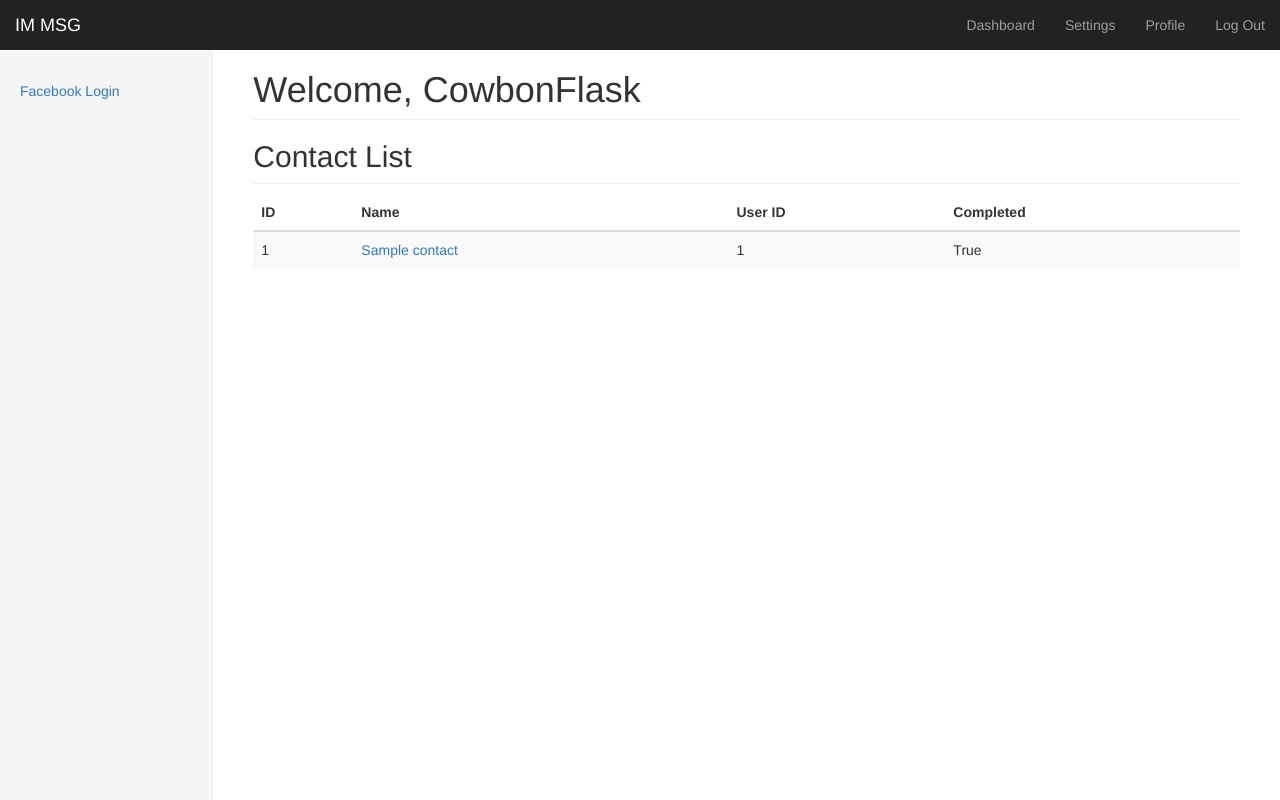
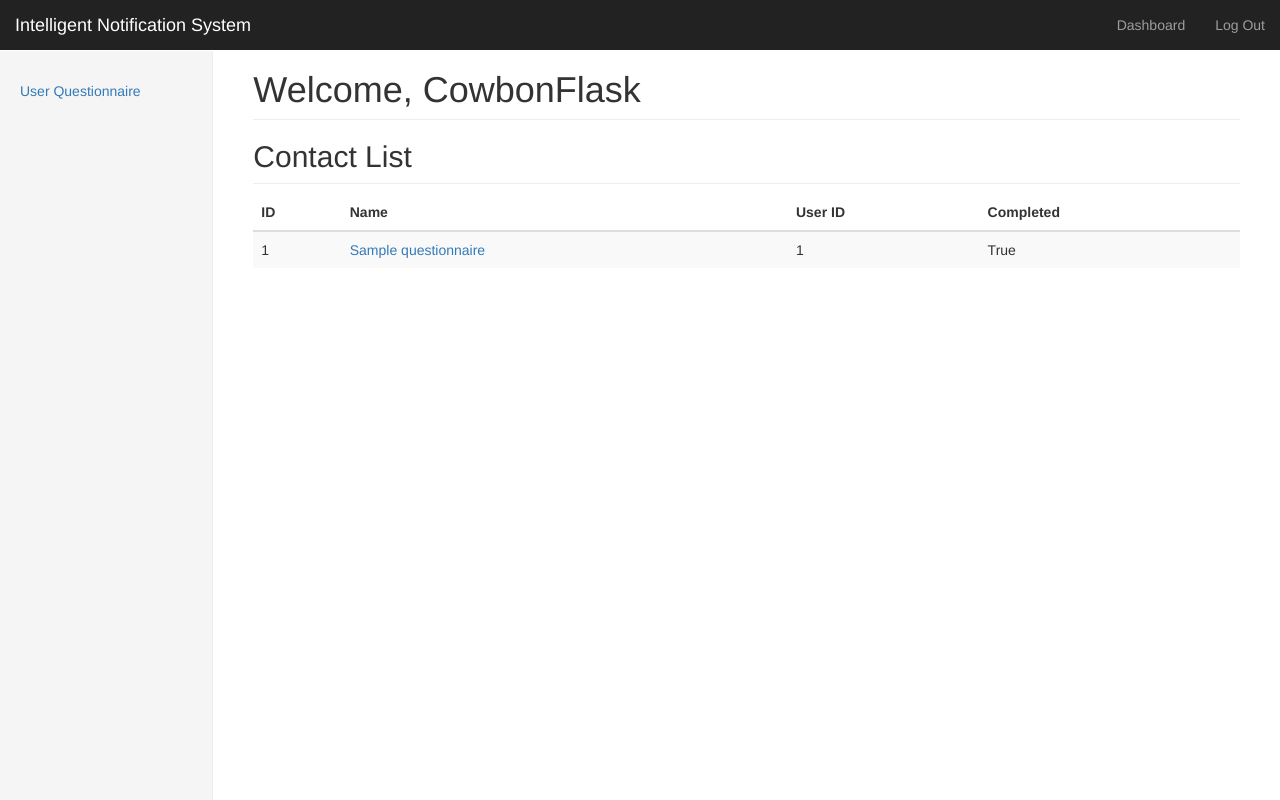
Before and after one commit to NCTUMUILab/intelligent_noti, a Flask app: page /dashboard in a window 1280 px wide. Run offline with Flask 2, Linux system fonts and the light colour scheme; a user stored in the database is signed in; tables that the repository leaves empty hold one stand-in row (values such as "Sample post"); some libraries are stand-ins or nearby versions.

Commit message:
add test file, complete user questionnaire system, add model UserQuestionnaire, add layout.html for nar bar

```diff
--- a/app.py
+++ b/app.py
@@ -3,11 +3,12 @@ from flask_bootstrap import Bootstrap
 from werkzeug.security import generate_password_hash, check_password_hash
 from flask_login import login_user, login_required, logout_user, current_user
 
-from models import app, db, User, Contact
+from models import app, db, User, ContactQuestionnaire, UserQuestionnaire
 from forms import LoginForm, RegisterForm, FacebookLoginForm
 from login import login_manager, load_user
 from get_facebook import fbMessenger, ThreadInfo
-import json
+from json import dumps
+from testing import contacts_test
 
 
 # init bootstrap
@@ -54,69 +55,95 @@ def logout():
 	logout_user()
 	return redirect(url_for('index'))
 
+### Main page
 @app.route('/dashboard')
 @login_required
 def dashboard():
-	contacts = Contact.query.filter_by(user_id=current_user.id).all()
-	return render_template('dashboard.html', name=current_user.username, contacts=contacts)
+	questionnaires = ContactQuestionnaire.query.filter_by(user_id=current_user.id).all()
+	return render_template('dashboard.html', name=current_user.username, questionnaires=questionnaires)
 
+### Facebook ###
 @app.route('/facebook', methods=['GET', 'POST'])
 @login_required
 def facebook():
 	form = FacebookLoginForm()
 	if form.validate_on_submit():
 		print("start scanning fbMessenger")
-		fb = fbMessenger(form.account.data, form.password.data)
-		contacts = fb.get_messages()
-		contacts = sorted(contacts, reverse=True, key=lambda c: c.msg_count)
+		# fb = fbMessenger(form.account.data, form.password.data)
+		# contacts = fb.get_messages()
+		# contacts = sorted(contacts, reverse=True, key=lambda c: c.msg_count)
+		contacts = sorted(contacts_test, reverse=True, key=lambda c: c.msg_count) ## for testing
 		return render_template('contact_list.html', name=current_user.username, contacts=contacts)
 
 	return render_template('facebook_login.html', form=form)
 
-@app.route('/submitContacts', methods=['POST'])
+@app.route('/confirmContacts', methods=['POST'])
 @login_required
-def submitContacts():
+def confirmContacts():
 	contact_name_list = request.form.getlist('select')
 	for name in contact_name_list:
 		is_group = request.form['{}_is_group'.format(name)] == 'True'
-		new_contact = Contact(name=name, user_id=current_user.id, is_group=is_group, completed=False)
-		db.session.add(new_contact)
+		new_questionnaire = ContactQuestionnaire(
+			contact_name=name,
+			user_id=current_user.id,
+			is_group=is_group,
+			completed=False)
+		db.session.add(new_questionnaire)
 		db.session.commit()
 	return redirect(url_for('dashboard'))
 
-def find_contact(current_user, user_id, contact_id):
+### Questionnare System ###
+def find_questionnaire(current_user, user_id, questionnaire_id):
 	if user_id != current_user.id:
 		return 1, "you are not this user!", None
 
-	contacts = Contact.query.filter_by(user_id=current_user.id).all()
-	for contact in contacts:
-		if contact_id == contact.id:
-			return 0, "Found", contact
-	return 2, "you don't have THIS contact", None
+	questionnaires = ContactQuestionnaire.query.filter_by(user_id=current_user.id).all()
+	for questionnaire in questionnaires:
+		if questionnaire_id == questionnaire.id:
+			return 0, "Found", questionnaire
+	return 2, "you don't have THIS questionnaire", None
 
-@app.route('/questionnaire/<user_id>/<contact_id>')
+@app.route('/questionnaire/<user_id>/<questionnaire_id>', methods=['GET', 'POST'])
 @login_required
-def questionnaire(user_id, contact_id):
-	error, message, contact = find_contact(current_user=current_user, user_id=int(user_id), contact_id=int(contact_id))
+def questionnaire(user_id, questionnaire_id):
+	error, message, questionnaire = find_questionnaire(current_user=current_user, user_id=int(user_id), questionnaire_id=int(questionnaire_id))
 	if error:
 		return message
-	elif contact.is_group:
-		return render_template('group_questionnaire.html', contact=contact)
-	else:
-		return render_template('contact_questionnaire.html', contact=contact)
 
-@app.route('/submit_questionnaire/<user_id>/<contact_id>', methods=['POST'])
+	if request.method == 'POST':
+		answers_dict = request.form.to_dict(flat=True)
+		questionnaire.data = dumps(answers_dict, ensure_ascii=False)
+		questionnaire.completed = True
+		db.session.commit()
+		return redirect(url_for('dashboard'))
+
+	elif request.method == 'GET':
+		if questionnaire.is_group:
+			return render_template('group_questionnaire.html', questionnaire=questionnaire)
+		else:
+			return render_template('contact_questionnaire.html', questionnaire=questionnaire)
+
+@app.route('/user_questionnaire', methods=['GET', 'POST'])
 @login_required
-def submit_questionnaire(user_id, contact_id):
-	error, message, contact = find_contact(current_user=current_user, user_id=int(user_id), contact_id=int(contact_id))
-	if error:
-		return message
-	else:
+def user_questionnaire():
+	questionnaire_done = UserQuestionnaire.query.filter_by(user_id=current_user.id).first()
+	if questionnaire_done:
+		return "you have done the user questionnaire!"
+
+	if request.method == 'GET':
+		return render_template('user_questionnaire.html')
+
+	elif request.method == 'POST':
 		answers_dict = request.form.to_dict(flat=True)
-		contact.data = json.dumps(answers_dict, ensure_ascii=False)
-		contact.completed = True
+		new_user_q = UserQuestionnaire(
+			user_id=current_user.id,
+			completed=True,
+			data=dumps(answers_dict, ensure_ascii=False))
+		db.session.add(new_user_q)
 		db.session.commit()
-		return contact.data
+		return redirect(url_for('dashboard'))
+
+
 
 if __name__ == '__main__':
 	app.run(debug=True)
--- a/templates/dashboard.html
+++ b/templates/dashboard.html
@@ -1,47 +1,25 @@
-{% extends "bootstrap/base.html" %}
+{% extends "layout.html" %}
 
 {% block title %}
 Dashboard
 {% endblock %}
 
 {% block styles %}
-{{super()}}
+{{ super() }}
 <link rel="stylesheet" href="{{url_for('.static', filename='dashboard.css')}}">
 {% endblock %}
 
 {% block content %}
 {# NAV BAR #}
-<nav class="navbar navbar-inverse navbar-fixed-top">
-	<div class="container-fluid">
-		<div class="navbar-header">
-			<button type="button" class="navbar-toggle collapsed" data-toggle="collapse" data-target="#navbar" aria-expanded="false" aria-controls="navbar">
-				<span class="sr-only">Toggle navigation</span>
-				<span class="icon-bar"></span>
-				<span class="icon-bar"></span>
-				<span class="icon-bar"></span>
-			</button>
-			<a class="navbar-brand" href="#">IM MSG</a>
-		</div>
-		<div id="navbar" class="navbar-collapse collapse">
-			<ul class="nav navbar-nav navbar-right">
-				<li><a href="#">Dashboard</a></li>
-				<li><a href="#">Settings</a></li>
-				<li><a href="#">Profile</a></li>
-				<li><a href="{{ url_for('logout') }}">Log Out</a></li>
-			</ul>
-		</div>
-	</div>
-</nav>
+{{ super() }}
 
 <div class="container-fluid">
 	<div class="row">
 		{# SIDE BAR #}
 		<div class="col-sm-3 col-md-2 sidebar">
 			<ul class="nav nav-sidebar">
-				<li><a href="{{ url_for('facebook') }}">Facebook Login</a></li>
+				<li><a href="{{ url_for('user_questionnaire') }}">User Questionnaire</a></li>
 				{# <li class="active"><a href="{{ url_for('facebook') }}">Facebook Login <span class="sr-only">(current)</span></a></li>
-				<li><a href="#">Reports</a></li>
-				<li><a href="#">Analytics</a></li>
 				<li><a href="#">Export</a></li> #}
 			</ul>
 		</div>
@@ -61,12 +39,12 @@ Dashboard
 						</tr>
 					</thead>
 					<tbody>
-						{% for contact in contacts %}
+						{% for questionnaire in questionnaires %}
 						<tr>
-							<td>{{ contact.id }}</td>
-							<td><a href="/questionnaire/{{contact.user_id}}/{{contact.id}}">{{ contact.name }}</a></td>
-							<td>{{ contact.user_id }}</td>
-							<td>{{ contact.completed }}</td>
+							<td>{{ questionnaire.id }}</td>
+							<td><a href="/questionnaire/{{questionnaire.user_id}}/{{questionnaire.id}}">{{ questionnaire.contact_name }}</a></td>
+							<td>{{ questionnaire.user_id }}</td>
+							<td>{{ questionnaire.completed }}</td>
 						</tr>
 						{% endfor %}
 					</tbody>
--- /dev/null
+++ b/templates/layout.html
@@ -0,0 +1,24 @@
+{% extends "bootstrap/base.html" %}
+
+{% block content %}
+{# NAV BAR #}
+<nav class="navbar navbar-inverse navbar-fixed-top">
+	<div class="container-fluid">
+		<div class="navbar-header">
+			<button type="button" class="navbar-toggle collapsed" data-toggle="collapse" data-target="#navbar" aria-expanded="false" aria-controls="navbar">
+				<span class="sr-only">Toggle navigation</span>
+				{# <span class="icon-bar"></span>
+				<span class="icon-bar"></span>
+				<span class="icon-bar"></span> #}
+			</button>
+			<a class="navbar-brand" href="{{ url_for('index') }}">Intelligent Notification System</a>
+		</div>
+		<div id="navbar" class="navbar-collapse collapse">
+			<ul class="nav navbar-nav navbar-right">
+				<li><a href="{{ url_for('dashboard') }}">Dashboard</a></li>
+				<li><a href="{{ url_for('logout') }}">Log Out</a></li>
+			</ul>
+		</div>
+	</div>
+</nav>
+{% endblock %}
--- a/templates/user_questionnaire.html
+++ b/templates/user_questionnaire.html
@@ -1,7 +1,7 @@
 {% extends "bootstrap/base.html" %}
 
 {% block title %}
-Questionnaire
+User Questionnaire
 {% endblock %}
 
 {% block styles %}
@@ -17,7 +17,7 @@ Questionnaire
 
     <div class="container" style="margin-bottom: 100px;">
 
-      <form action="/get_user_questionnaire" method="post">
+      <form action="{{ url_for('user_questionnaire') }}" method="post">
 
         <h1>第一部分</h1>
         <p>以下問題，受試者會被要求回顧他/她自身，以及在使用 Line 以及Facebook Messenger 與他人溝通時之情境，每個題目皆是5-point scales (1 = 非常不認同, 5 = 非常認同)</p>
--- /dev/null
+++ b/testing.py
@@ -0,0 +1,18 @@
+from get_facebook import ThreadInfo
+from random import randint
+from datetime import datetime
+
+contacts_test = []
+
+for i in range(30):
+	contact = ThreadInfo(
+		name = "Name{}".format(i),
+		is_group = True if i%2==0 else False,
+		msg_count = randint(0,600),
+		day_count = randint(0,30),
+		file_count = randint(0,10),
+		image_count = randint(1,10),
+		first_talk = datetime.now().strftime("%Y/%m/%d %H:%M"),
+		last_talk =  datetime.now().strftime("%Y/%m/%d %H:%M"),
+		last_msg = "test msg" )
+	contacts_test.append(contact)
```
Also changed, not shown: models.py (+8 -2 lines), templates/contact_list.html (+4 -24 lines), templates/contact_questionnaire.html (+23 -23 lines), templates/group_questionnaire.html (+23 -23 lines), templates/index.html (+5 -5 lines).
